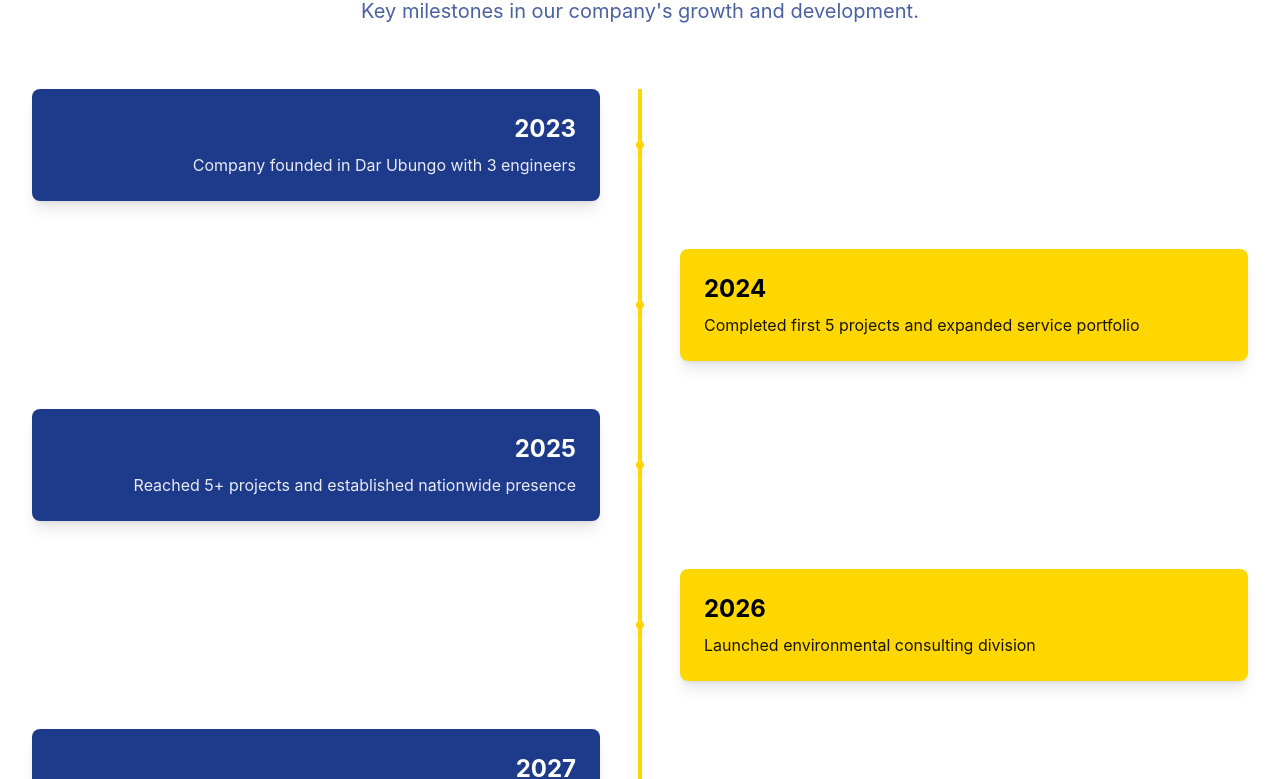
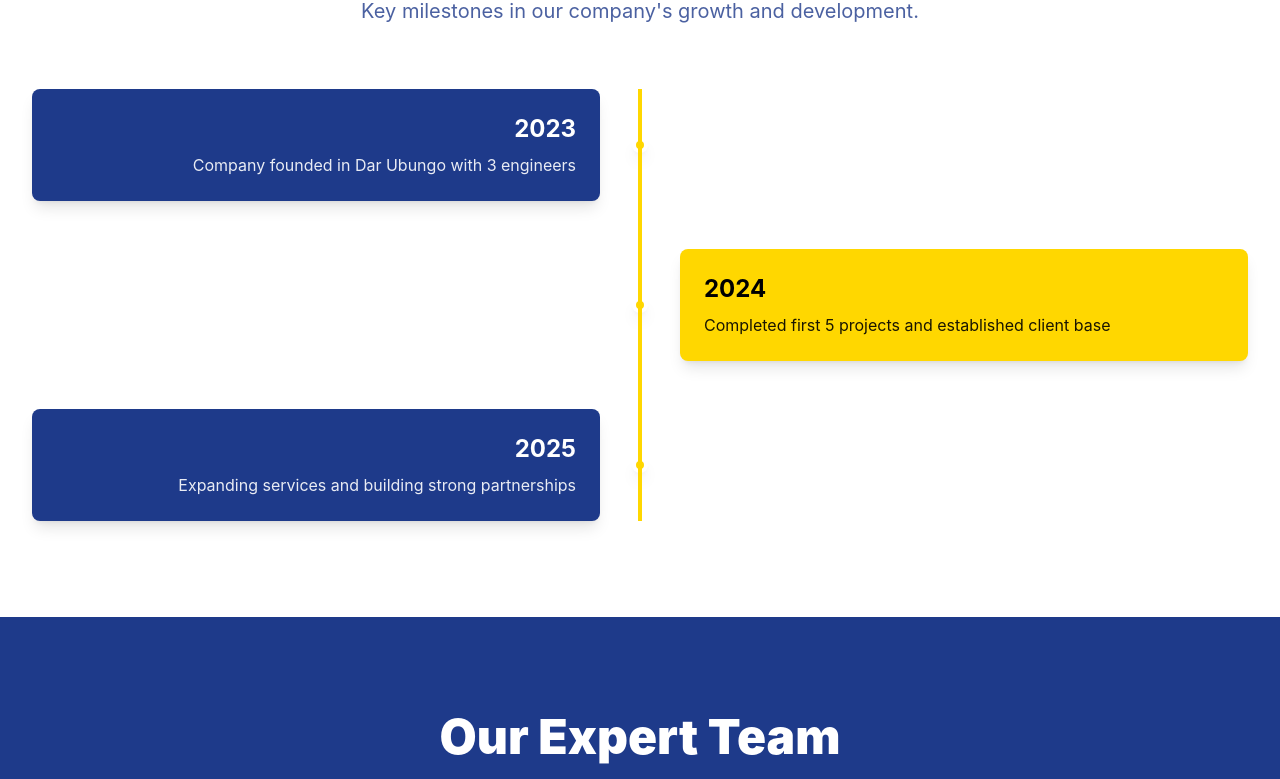
Before and after one commit to mapesa2021/engineering, a Next.js app: page /about in a window 1280 px wide. Shown: the part 2000-2779 px from the top of the page. Built offline with nearby package versions, Linux system fonts and the light colour scheme.

Commit message:
Update Our Journey timeline and change mission icon to water drop

```diff
--- a/pages/about.tsx
+++ b/pages/about.tsx
@@ -58,7 +58,7 @@ export default function About() {
                   <div className="bg-gradient-to-br from-oleum-yellow/20 to-oleum-navy/20 rounded-2xl p-8 border border-oleum-yellow/30">
                     <div className="text-center">
                       <div className="w-24 h-24 bg-gradient-to-r from-oleum-yellow to-oleum-navy rounded-full flex items-center justify-center mx-auto mb-6 text-3xl text-white font-bold">
-                        🏗️
+                        💧
                       </div>
                       <h3 className="text-2xl font-bold text-oleum-navy mb-4">Our Mission</h3>
                       <p className="text-oleum-navy/80 leading-relaxed">
@@ -163,7 +163,7 @@ export default function About() {
                     <div className="w-1/2 pl-8">
                       <div className="bg-oleum-yellow text-oleum-black p-6 rounded-lg shadow-lg">
                         <h3 className="text-2xl font-bold mb-2">2024</h3>
-                        <p className="text-oleum-black/90">Completed first 5 projects and expanded service portfolio</p>
+                        <p className="text-oleum-black/90">Completed first 5 projects and established client base</p>
                       </div>
                     </div>
                   </div>
@@ -173,47 +173,11 @@ export default function About() {
                     <div className="w-1/2 pr-8 text-right">
                       <div className="bg-oleum-navy text-white p-6 rounded-lg shadow-lg">
                         <h3 className="text-2xl font-bold mb-2">2025</h3>
-                        <p className="text-white/90">Reached 5+ projects and established nationwide presence</p>
+                        <p className="text-white/90">Expanding services and building strong partnerships</p>
                       </div>
                     </div>
                     <div className="w-4 h-4 bg-oleum-yellow rounded-full border-4 border-white shadow-lg"></div>
                     <div className="w-1/2 pl-8"></div>
-                  </div>
-
-                  {/* 2026 */}
-                  <div className="flex items-center">
-                    <div className="w-1/2 pr-8"></div>
-                    <div className="w-4 h-4 bg-oleum-yellow rounded-full border-4 border-white shadow-lg"></div>
-                    <div className="w-1/2 pl-8">
-                      <div className="bg-oleum-yellow text-oleum-black p-6 rounded-lg shadow-lg">
-                        <h3 className="text-2xl font-bold mb-2">2026</h3>
-                        <p className="text-oleum-black/90">Launched environmental consulting division</p>
-                      </div>
-                    </div>
-                  </div>
-
-                  {/* 2027 */}
-                  <div className="flex items-center">
-                    <div className="w-1/2 pr-8 text-right">
-                      <div className="bg-oleum-navy text-white p-6 rounded-lg shadow-lg">
-                        <h3 className="text-2xl font-bold mb-2">2027</h3>
-                        <p className="text-white/90">Achieved 5+ projects milestone and expanded team</p>
-                      </div>
-                    </div>
-                    <div className="w-4 h-4 bg-oleum-yellow rounded-full border-4 border-white shadow-lg"></div>
-                    <div className="w-1/2 pl-8"></div>
-                  </div>
-
-                  {/* 2028 */}
-                  <div className="flex items-center">
-                    <div className="w-1/2 pr-8"></div>
-                    <div className="w-4 h-4 bg-oleum-yellow rounded-full border-4 border-white shadow-lg"></div>
-                    <div className="w-1/2 pl-8">
-                      <div className="bg-oleum-yellow text-oleum-black p-6 rounded-lg shadow-lg">
-                        <h3 className="text-2xl font-bold mb-2">2028</h3>
-                        <p className="text-oleum-black/90">Leading engineering solutions provider across Tanzania</p>
-                      </div>
-                    </div>
                   </div>
                 </div>
               </div>
```
